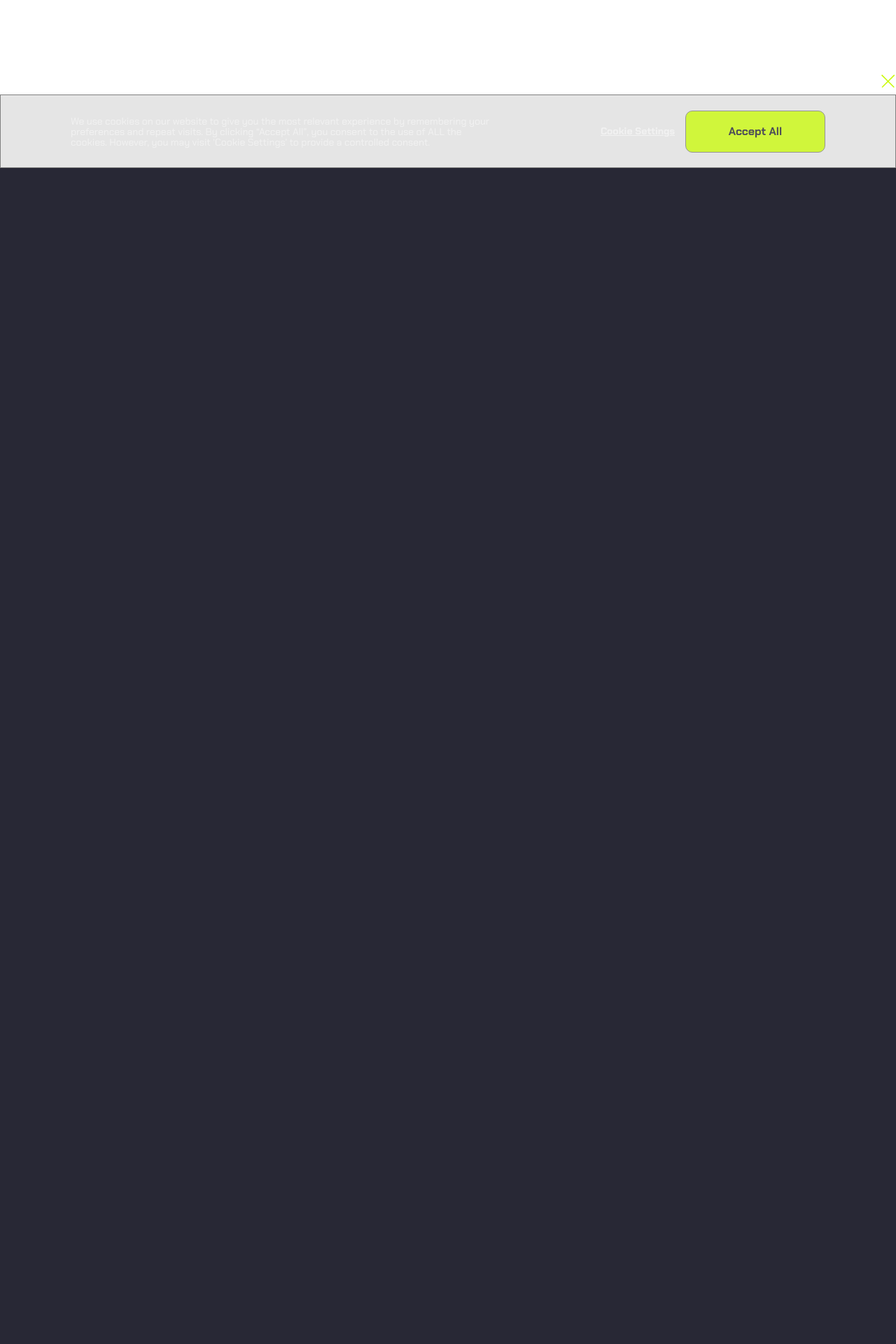
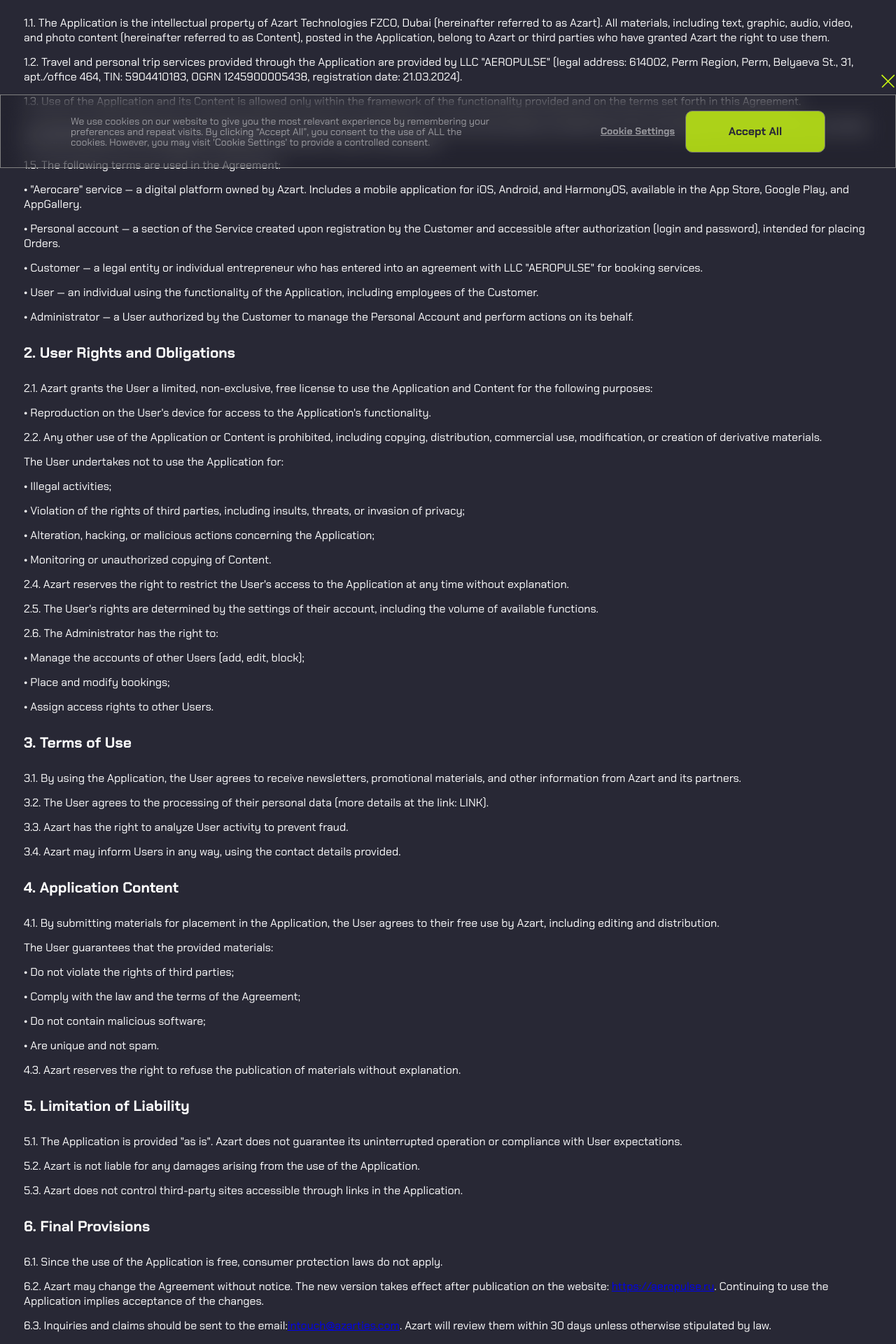
Before and after one commit to shuffle-app/azart-tech, a Next.js app: page /aeropulse/en/terms in a window 1280 px wide. Before the commit this address had no page. Shown: the part 560-2480 px from the top of the page at 70% size. Before the commit the page ends 800 px from the top, so only its background shows below. Built offline with nearby package versions, Linux system fonts and the light colour scheme.

Commit message:
english version for terms

```diff
--- /dev/null
+++ b/src/pages/aeropulse/en/terms.jsx
@@ -0,0 +1,190 @@
+import Footer from '@/components/shared/Footer';
+import Header from '@/components/shared/Header';
+import styles from '@/styles/Privacy.module.css';
+import Head from 'next/head';
+
+const TermsOfUsePage = () => {
+  return (
+    <>
+      <Head>
+        <title>Terms of Use</title>
+      </Head>
+      <Header />
+
+      <div className={styles.page}>
+        <h1>TERMS OF USE</h1>
+
+        <p>
+          This Agreement regulates the relations between individuals, visitors, and users
+          (hereinafter referred to as the User) of the Aerocare mobile application
+          (hereinafter referred to as the Application), and also concerns all information
+          posted in the Application and provided by the User during its use, including
+          services, products, and services.
+        </p>
+        <p>
+          By starting to use the application’s functionality, the User confirms that:
+        </p>
+        <p>1. he has read the terms of this Agreement;</p>
+        <p>
+          2. accepts all its provisions without any exceptions and undertakes to comply
+          with them.
+        </p>
+        <p>
+          If the User does not agree with any of the terms of the Agreement, he must
+          immediately stop using the Application.
+        </p>
+
+        <h2>1. General Provisions</h2>
+        <p>
+          1.1. The Application is the intellectual property of Azart Technologies FZCO,
+          Dubai (hereinafter referred to as Azart). All materials, including text, graphic,
+          audio, video, and photo content (hereinafter referred to as Content), posted in the
+          Application, belong to Azart or third parties who have granted Azart the right to
+          use them.
+        </p>
+        <p>
+          1.2. Travel and personal trip services provided through the Application are
+          provided by LLC "AEROPULSE" (legal address: 614002, Perm Region, Perm,
+          Belyaeva St., 31, apt./office 464, TIN: 5904410183, OGRN 1245900005438,
+          registration date: 21.03.2024).
+        </p>
+        <p>
+          1.3. Use of the Application and its Content is allowed only within the framework
+          of the functionality provided and on the terms set forth in this Agreement.
+        </p>
+        <p>
+          1.4. The User may use elements of the Application and Content for personal
+          non-commercial purposes, provided that a link to the Application and its
+          owner is provided, as well as retention of all copyrights, trademarks, and other
+          notices of authorship.
+        </p>
+        <p>1.5. The following terms are used in the Agreement:</p>
+        <p>
+          • "Aerocare" service — a digital platform owned by Azart. Includes a mobile
+          application for iOS, Android, and HarmonyOS, available in the App Store,
+          Google Play, and AppGallery.
+        </p>
+        <p>
+          • Personal account — a section of the Service created upon registration
+          by the Customer and accessible after authorization (login and password),
+          intended for placing Orders.
+        </p>
+        <p>
+          • Customer — a legal entity or individual entrepreneur who has entered
+          into an agreement with LLC "AEROPULSE" for booking services.
+        </p>
+        <p>
+          • User — an individual using the functionality of the Application, including
+          employees of the Customer.
+        </p>
+        <p>
+          • Administrator — a User authorized by the Customer to manage the
+          Personal Account and perform actions on its behalf.
+        </p>
+
+        <h2>2. User Rights and Obligations</h2>
+        <p>
+          2.1. Azart grants the User a limited, non-exclusive, free license to use the
+          Application and Content for the following purposes:
+        </p>
+        <p>
+          • Reproduction on the User's device for access to the Application's
+          functionality.
+        </p>
+        <p>
+          2.2. Any other use of the Application or Content is prohibited, including
+          copying, distribution, commercial use, modification, or creation of derivative
+          materials.
+        </p>
+        <p>The User undertakes not to use the Application for:</p>
+        <p>• Illegal activities;</p>
+        <p>
+          • Violation of the rights of third parties, including insults, threats, or invasion
+          of privacy;
+        </p>
+        <p>• Alteration, hacking, or malicious actions concerning the Application;</p>
+        <p>• Monitoring or unauthorized copying of Content.</p>
+        <p>
+          2.4. Azart reserves the right to restrict the User's access to the Application at
+          any time without explanation.
+        </p>
+        <p>
+          2.5. The User's rights are determined by the settings of their account,
+          including the volume of available functions.
+        </p>
+        <p>2.6. The Administrator has the right to:</p>
+        <p>
+          • Manage the accounts of other Users (add, edit, block);
+        </p>
+        <p>• Place and modify bookings;</p>
+        <p>• Assign access rights to other Users.</p>
+
+        <h2>3. Terms of Use</h2>
+        <p>
+          3.1. By using the Application, the User agrees to receive newsletters,
+          promotional materials, and other information from Azart and its partners.
+        </p>
+        <p>
+          3.2. The User agrees to the processing of their personal data
+          (more details at the link: LINK).
+        </p>
+        <p>
+          3.3. Azart has the right to analyze User activity to prevent fraud.
+        </p>
+        <p>
+          3.4. Azart may inform Users in any way, using the contact details
+          provided.
+        </p>
+
+        <h2>4. Application Content</h2>
+        <p>
+          4.1. By submitting materials for placement in the Application, the User
+          agrees to their free use by Azart, including editing and distribution.
+        </p>
+        <p>The User guarantees that the provided materials:</p>
+        <p>• Do not violate the rights of third parties;</p>
+        <p>• Comply with the law and the terms of the Agreement;</p>
+        <p>• Do not contain malicious software;</p>
+        <p>• Are unique and not spam.</p>
+        <p>4.3. Azart reserves the right to refuse the publication of materials without
+          explanation.
+        </p>
+
+        <h2>5. Limitation of Liability</h2>
+        <p>
+          5.1. The Application is provided "as is". Azart does not guarantee
+          its uninterrupted operation or compliance with User expectations.
+        </p>
+        <p>
+          5.2. Azart is not liable for any damages arising from the use
+          of the Application.
+        </p>
+        <p>
+          5.3. Azart does not control third-party sites accessible through
+          links in the Application.
+        </p>
+
+        <h2>6. Final Provisions</h2>
+        <p>
+          6.1. Since the use of the Application is free, consumer protection laws
+          do not apply.
+        </p>
+        <p>
+          6.2. Azart may change the Agreement without notice. The new version
+          takes effect after publication on the website: <a href="https://aeropulse.ru" target="_blank"
+                                                            rel="noopener noreferrer">https://aeropulse.ru</a>. Continuing to use
+          the Application implies acceptance of the changes.
+        </p>
+        <p>
+          6.3. Inquiries and claims should be sent to the email:
+          <a href="mailto:intouch@azarties.com">intouch@azarties.com</a>. Azart will review them within 30 days
+          unless otherwise stipulated by law.
+        </p>
+      </div>
+
+      <Footer />
+    </>
+  );
+};
+
+export default TermsOfUsePage;
--- a/src/pages/aeropulse/privacy.jsx
+++ b/src/pages/aeropulse/privacy.jsx
@@ -1002,7 +1002,7 @@
           Настоящим, действуя свободно, своей волей и в своем интересе, а также подтверждая
           свою дееспособность, я, в соответствии со ст. 18 Федерального закона Российской
           Федерации «О рекламе» от 13.03.2006 N 38-ФЗ, даю предварительное согласие на
-          получение от "azart technologies" fzco Dubai Silicon Oasis, DDP, Building A2, Dubai, UAE IFZA
+          получение от &quot;azart technologies&quot; fzco Dubai Silicon Oasis, DDP, Building A2, Dubai, UAE IFZA
           Business park Premises number 23963 - 00 Makani number A2 - 3645879076 License number
           23963, сообщений и любой иной информации рекламного характера (далее по тексту –
           Реклама) посредством:
@@ -1034,10 +1034,10 @@
           «Отписаться» в каждом письме).
         </p>
         <p>
-          Я также подтверждаю, что предоставленные мною в адрес "azart technologies" fzco номер
+          Я также подтверждаю, что предоставленные мною в адрес &quot;azart technologies&quot; fzco номер
           телефона и/или адрес электронной почты принадлежат мне, а направляемая на них
           Реклама предназначена только для меня и не будет получаться третьими лицами, не
-          давшими "azart technologies" fzco предварительного согласия на получение Рекламы.
+          давшими &quot;azart technologies&quot; fzco предварительного согласия на получение Рекламы.
         </p>
 
 
```
